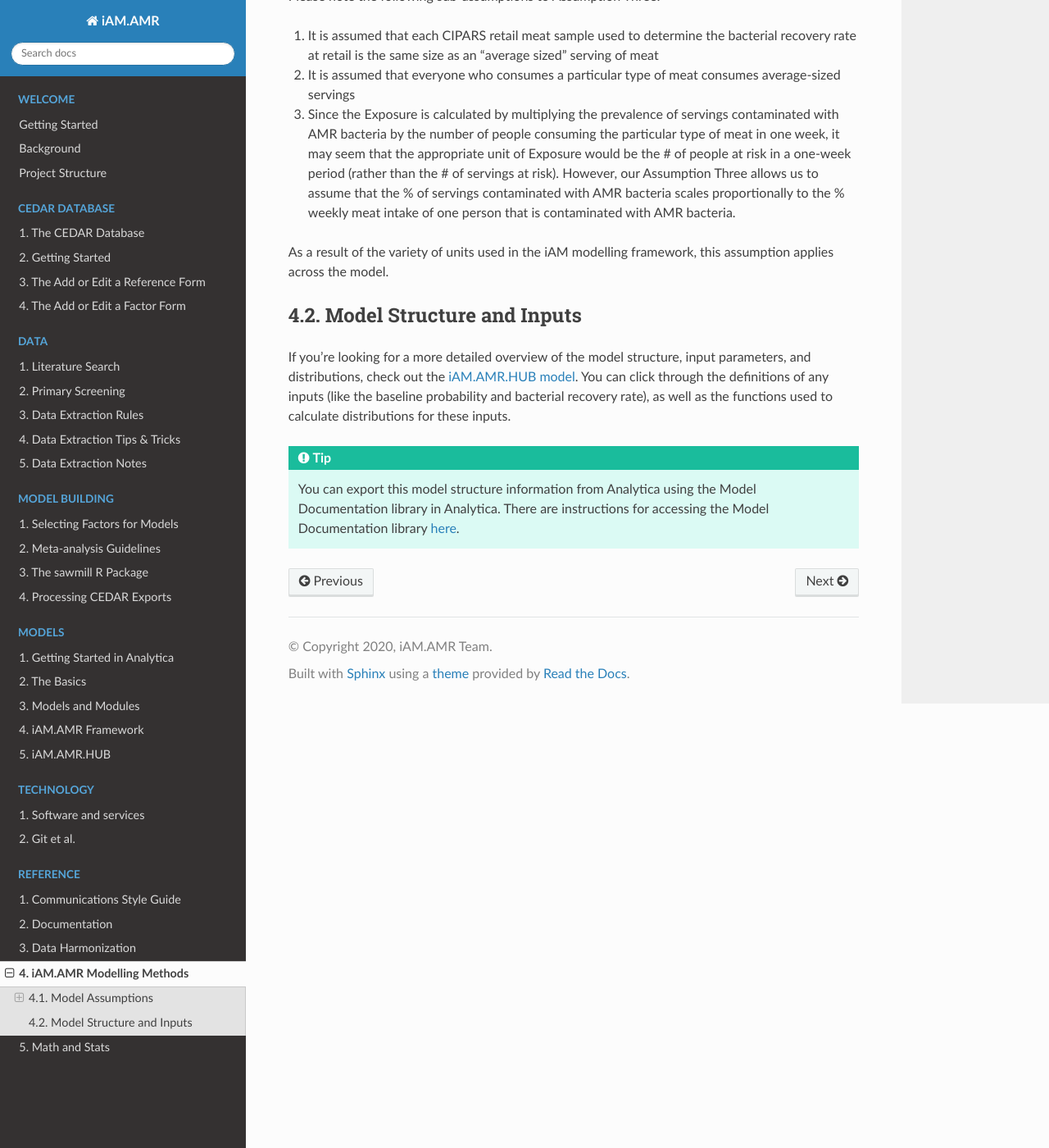
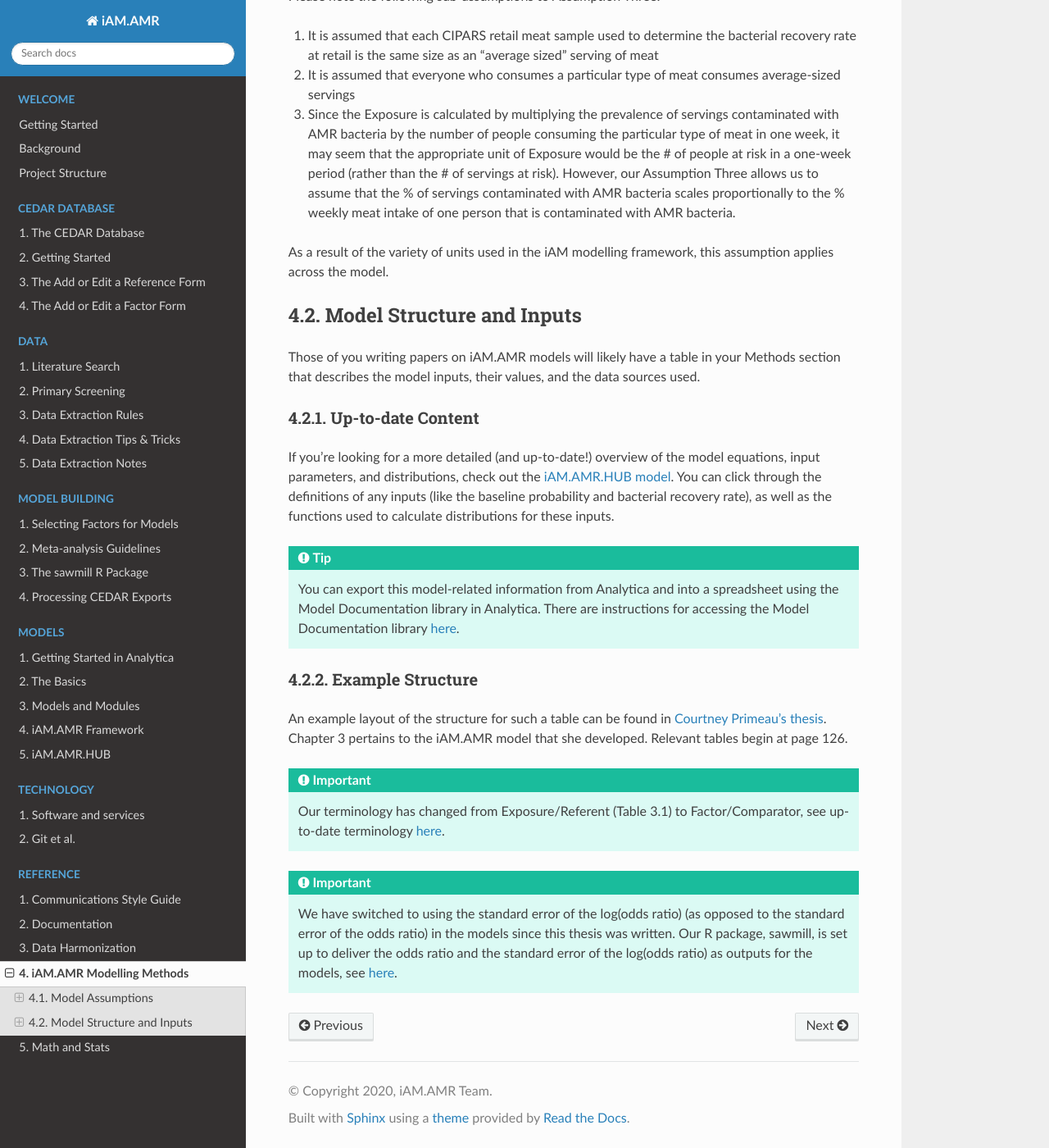
Before and after one commit to iAM-AMR/iAM.AMR.DOC, a Sphinx documentation site: the page built from source/10_reference/iam_modelling_methods.rst, in a window 1280 px wide and 1400 px high, scrolled down 1414 px. Shown: the whole window at 82% size. Built offline with Sphinx 7.4.7 and the Read the Docs theme 2.0.0, drawn with Linux system fonts in a browser that asks for light colours; pages that are not in the unit, such as notebooks, are missing from menus; a script that is not in the unit is left out.

Commit message:
Add link to Courtney's thesis & model documentation pointers

```diff
--- a/source/10_reference/iam_modelling_methods.rst
+++ b/source/10_reference/iam_modelling_methods.rst
@@ -61,6 +61,21 @@ As a result of the variety of units used in the iAM modelling framework, this as
 Model Structure and Inputs
 --------------------------
 
-If you're looking for a more detailed overview of the model structure, input parameters, and distributions, check out the :ref:`iAM.AMR.HUB model <models/hub:iAM.AMR.HUB>`. You can click through the definitions of any inputs (like the baseline probability and bacterial recovery rate), as well as the functions used to calculate distributions for these inputs.
+Those of you writing papers on iAM.AMR models will likely have a table in your Methods section that describes the model inputs, their values, and the data sources used.
 
-.. tip:: You can export this model structure information from Analytica using the Model Documentation library in Analytica. There are instructions for accessing the Model Documentation library :ref:`here <models/hub:Model Documentation>`.
+Up-to-date Content
+~~~~~~~~~~~~~~~~~~
+
+If you're looking for a more detailed (and up-to-date!) overview of the model equations, input parameters, and distributions, check out the :ref:`iAM.AMR.HUB model <models/hub:iAM.AMR.HUB>`. You can click through the definitions of any inputs (like the baseline probability and bacterial recovery rate), as well as the functions used to calculate distributions for these inputs.
+
+.. tip:: You can export this model-related information from Analytica and into a spreadsheet using the Model Documentation library in Analytica. There are instructions for accessing the Model Documentation library :ref:`here <models/hub:Model Documentation>`.
+
+Example Structure
+~~~~~~~~~~~~~~~~~
+
+An example layout of the structure for such a table can be found in `Courtney Primeau's thesis <https://atrium.lib.uoguelph.ca/xmlui/handle/10214/17935>`_.
+Chapter 3 pertains to the iAM.AMR model that she developed. Relevant tables begin at page 126.
+
+.. important:: Our terminology has changed from Exposure/Referent (Table 3.1) to Factor/Comparator, see up-to-date terminology :ref:`here <10_reference/style_guide:Communications Style Guide>`.
+
+.. important:: We have switched to using the standard error of the log(odds ratio) (as opposed to the standard error of the odds ratio) in the models since this thesis was written. Our R package, sawmill, is set up to deliver the odds ratio and the standard error of the log(odds ratio) as outputs for the models, see :ref:`here <model_building/processing_cedar_queries:Planks>`.
```
Also changed, not shown: source/model_building/CEDAR_v2_ex.csv (renamed from source/data_extraction/CEDAR_v2_ex.csv), source/model_building/CEDAR_v2_output_ex.csv (renamed from source/data_extraction/CEDAR_v2_output_ex.csv), source/model_building/CEDAR_v2_output_spec.csv (renamed from source/data_extraction/CEDAR_v2_output_spec.csv), source/model_building/CEDAR_v2_spec.csv (renamed from source/data_extraction/CEDAR_v2_spec.csv), source/model_building/Calculation_Fields.csv (renamed from source/data_extraction/Calculation_Fields.csv).
